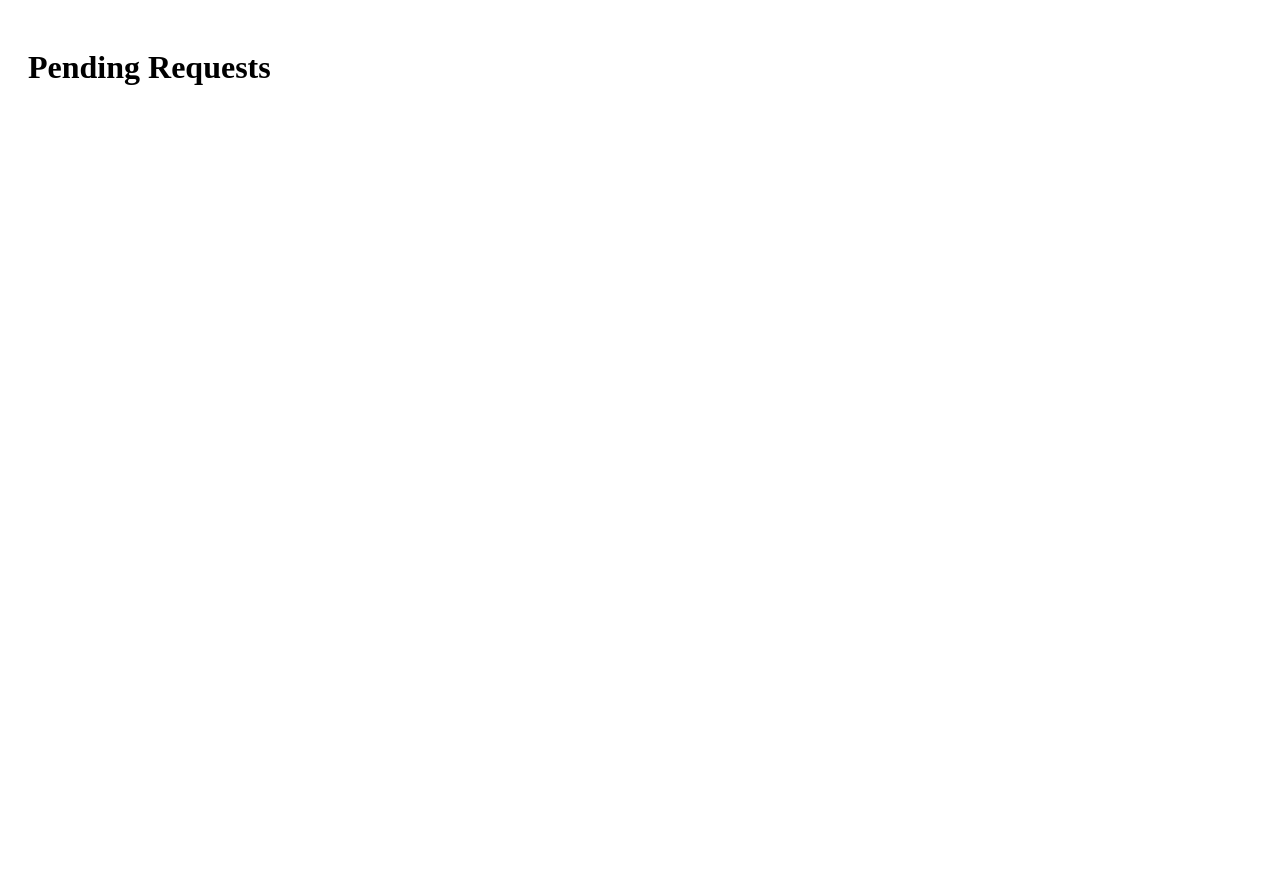
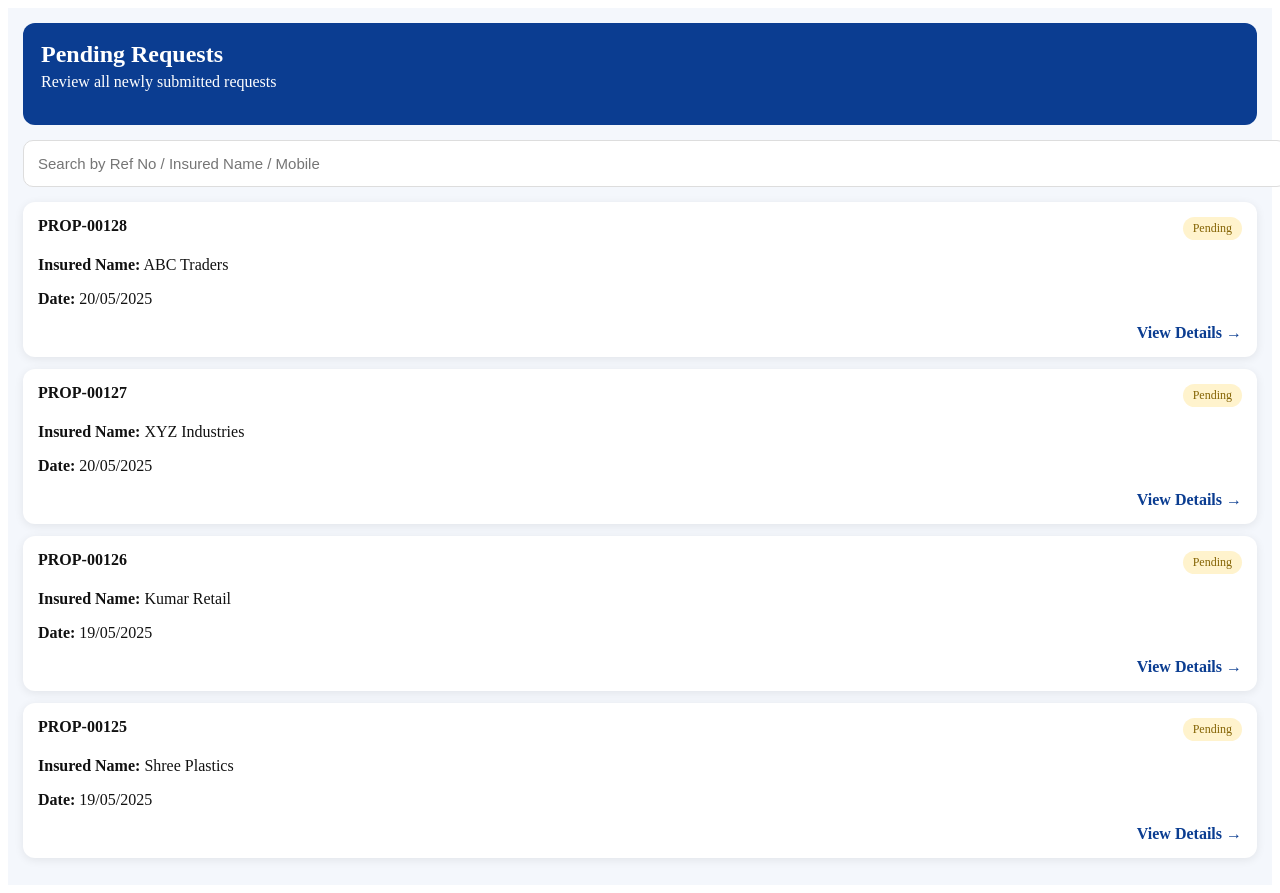
Before and after one commit to Arunsonly/property-insurance-portal, a Next.js app: page /admin/pending-requests in a window 1280 px wide. Before the commit the page ends 800 px from the top, so only its background shows below. Built offline with nearby package versions, Linux system fonts and the light colour scheme.

Commit message:
Update pending-requests.js

```diff
--- a/pages/admin/pending-requests.js
+++ b/pages/admin/pending-requests.js
@@ -1,7 +1,133 @@
+import Link from "next/link";
+
 export default function PendingRequests() {
+  const requests = [
+    {
+      ref: "PROP-00128",
+      name: "ABC Traders",
+      date: "20/05/2025",
+      status: "Pending",
+    },
+    {
+      ref: "PROP-00127",
+      name: "XYZ Industries",
+      date: "20/05/2025",
+      status: "Pending",
+    },
+    {
+      ref: "PROP-00126",
+      name: "Kumar Retail",
+      date: "19/05/2025",
+      status: "Pending",
+    },
+    {
+      ref: "PROP-00125",
+      name: "Shree Plastics",
+      date: "19/05/2025",
+      status: "Pending",
+    },
+  ];
+
   return (
-    <div style={{ padding: "20px" }}>
-      <h1>Pending Requests</h1>
+    <div
+      style={{
+        minHeight: "100vh",
+        background: "#f4f7fc",
+        padding: "15px",
+      }}
+    >
+      {/* Header */}
+
+      <div
+        style={{
+          background: "#0b3d91",
+          color: "#fff",
+          padding: "18px",
+          borderRadius: "12px",
+          marginBottom: "15px",
+        }}
+      >
+        <h2 style={{ margin: 0 }}>Pending Requests</h2>
+        <p style={{ marginTop: "5px" }}>
+          Review all newly submitted requests
+        </p>
+      </div>
+
+      {/* Search */}
+
+      <input
+        type="text"
+        placeholder="Search by Ref No / Insured Name / Mobile"
+        style={{
+          width: "100%",
+          padding: "14px",
+          borderRadius: "10px",
+          border: "1px solid #ddd",
+          marginBottom: "15px",
+          fontSize: "15px",
+        }}
+      />
+
+      {/* Request List */}
+
+      {requests.map((item, index) => (
+        <Link
+          key={index}
+          href="/admin/request-details"
+          style={{ textDecoration: "none" }}
+        >
+          <div
+            style={{
+              background: "#fff",
+              padding: "15px",
+              borderRadius: "12px",
+              marginBottom: "12px",
+              boxShadow: "0 2px 10px rgba(0,0,0,0.08)",
+              color: "#111",
+            }}
+          >
+            <div
+              style={{
+                display: "flex",
+                justifyContent: "space-between",
+                marginBottom: "10px",
+              }}
+            >
+              <strong>{item.ref}</strong>
+
+              <span
+                style={{
+                  background: "#fff3cd",
+                  color: "#856404",
+                  padding: "4px 10px",
+                  borderRadius: "20px",
+                  fontSize: "12px",
+                }}
+              >
+                {item.status}
+              </span>
+            </div>
+
+            <p>
+              <strong>Insured Name:</strong> {item.name}
+            </p>
+
+            <p>
+              <strong>Date:</strong> {item.date}
+            </p>
+
+            <div
+              style={{
+                textAlign: "right",
+                color: "#0b3d91",
+                fontWeight: "bold",
+              }}
+            >
+              View Details →
+            </div>
+          </div>
+        </Link>
+      ))}
     </div>
   );
-}
+                  }
```
